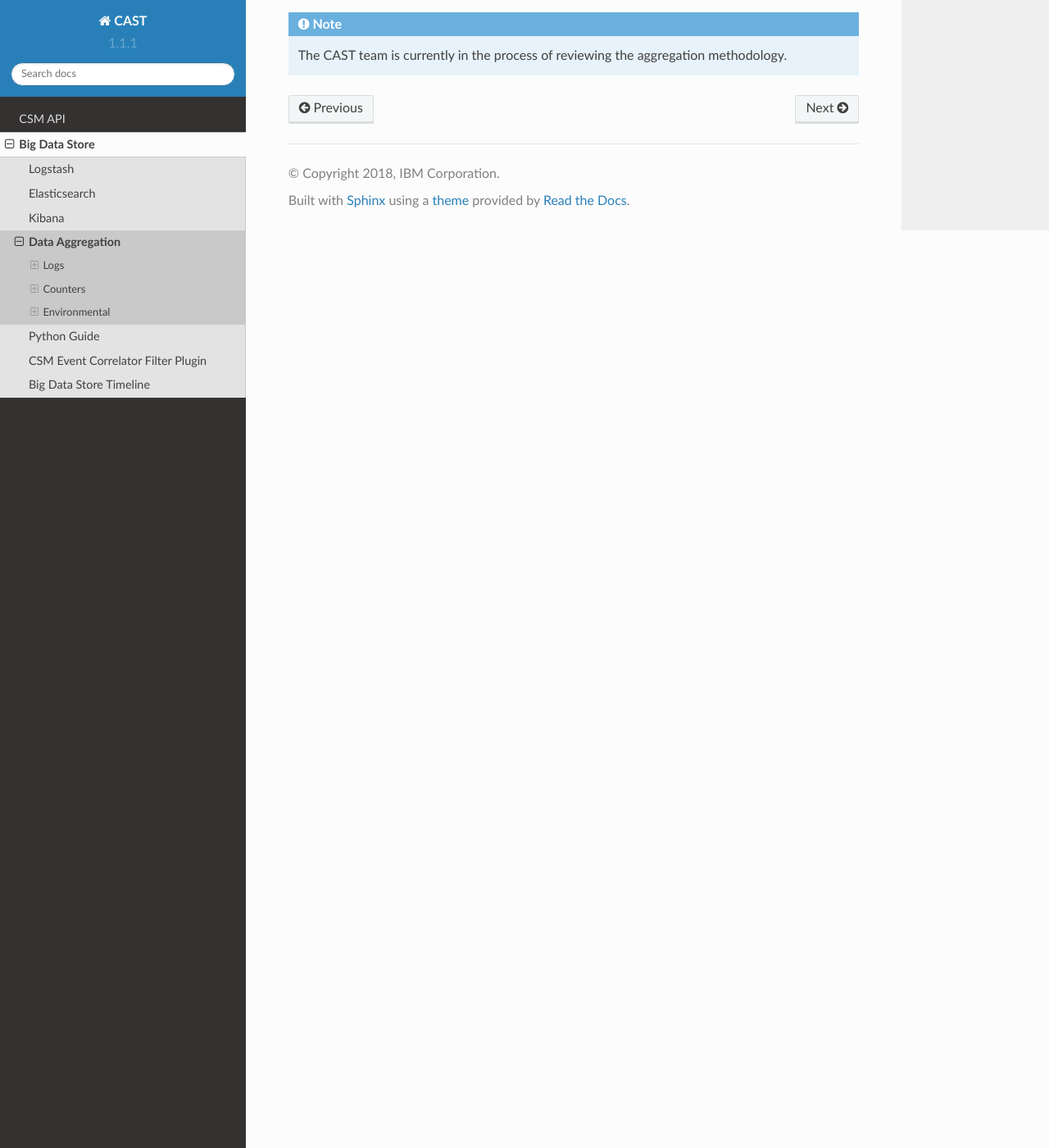
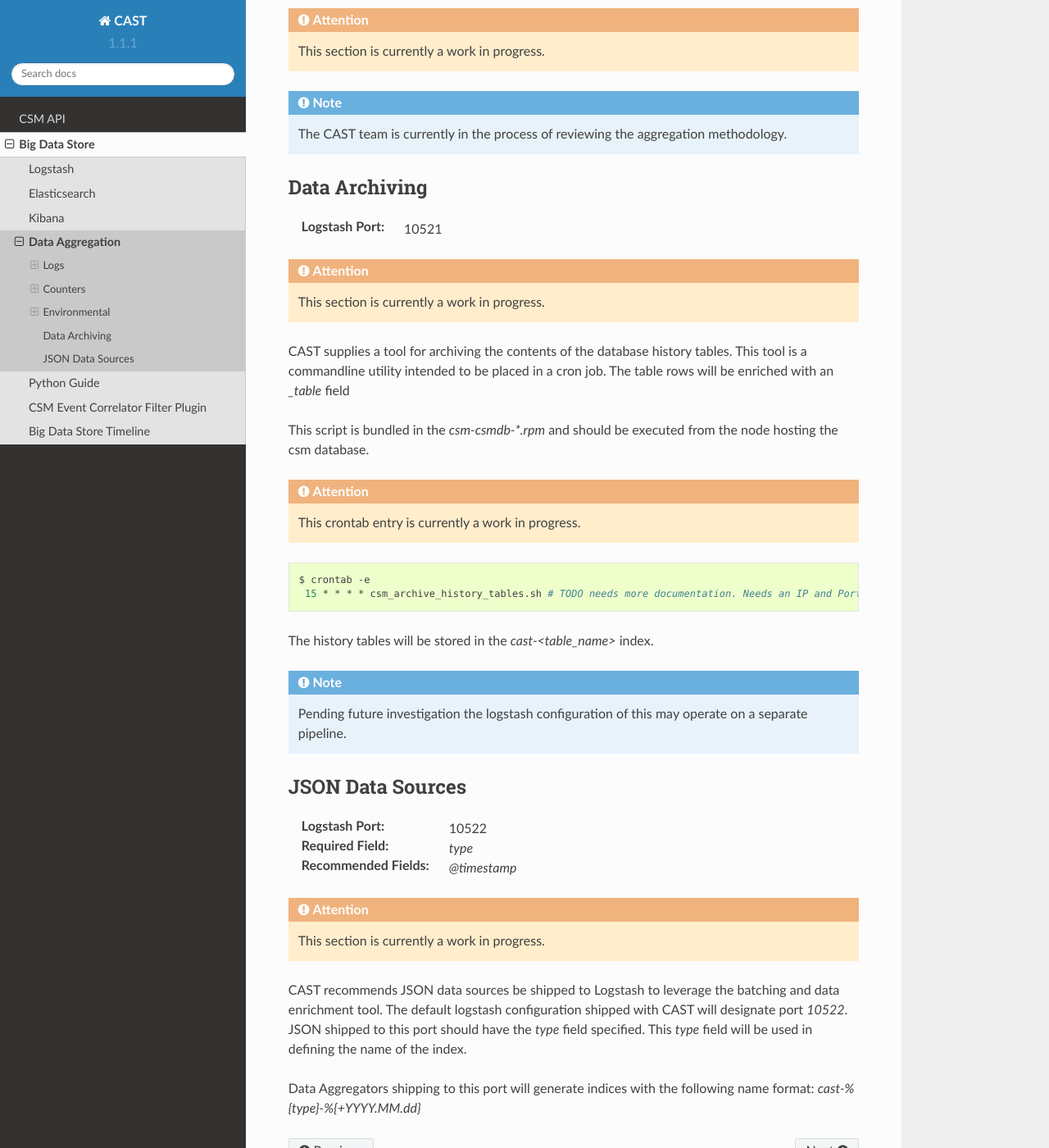
Before and after one commit to IBM/CAST, a Sphinx documentation site: the page built from docs/source/cast-big-data/data-aggregators.rst, in a window 1280 px wide and 1400 px high, scrolled down 8881 px. Shown: the whole window at 82% size. Built offline with Sphinx 7.4.7 and the Read the Docs theme 2.0.0, drawn with Linux system fonts in a browser that asks for light colours; some of the changed text lies outside the part shown.

Commit message:
Adding documentation for planned csmdb integration.

```diff
--- a/docs/source/cast-big-data/data-aggregators.rst
+++ b/docs/source/cast-big-data/data-aggregators.rst
@@ -360,6 +360,8 @@ collector
 
 .. serivce nodes need `gpfs.gss.pmcollector`
 
+`csm_big_data/data-aggregators/gpfs/zimon_collector.py`
+
 sensors
 ^^^^^^^
 
@@ -395,6 +397,53 @@ Node
 
 .. note:: The CAST team is currently in the process of reviewing the aggregation methodology.
 
+
+.. _DataArchiving:
+
+Data Archiving
+--------------
+
+:Logstash Port: 10521
+
+.. attention:: This section is currently a work in progress.
+
+CAST supplies a tool for archiving the contents of the database history tables. This tool
+is a commandline utility intended to be placed in a cron job. The table rows will be enriched with
+an `_table` field
+
+This script is bundled in the `csm-csmdb-*.rpm` and should be executed from the node hosting the
+csm database.
+
+
+.. attention:: This crontab entry is currently a work in progress.
+.. code-block:: bash
+
+   $ crontab -e
+    15 * * * * csm_archive_history_tables.sh # TODO needs more documentation. Needs an IP and Port
+
+
+The history tables will be stored in the *cast-<table_name>* index.
+
+.. note:: Pending future investigation the logstash configuration of this may operate on a separate pipeline.
+
+
+JSON Data Sources
+-----------------
+
+:Logstash Port: 10522
+:Required Field: `type`
+:Recommended Fields: `@timestamp`
+
+.. attention:: This section is currently a work in progress.
+
+CAST recommends JSON data sources be shipped to Logstash to leverage the batching and data enrichment
+tool. The default logstash configuration shipped with CAST will designate port `10522`. JSON shipped
+to this port should have the `type` field specified. This `type` field will be used in defining the
+name of the index.
+
+Data Aggregators shipping to this port will generate indices with the following name format:
+`cast-%{type}-%{+YYYY.MM.dd}`
+
 .. Links
 .. _xCat-GoConserver: http://xcat-docs.readthedocs.io/en/stable/advanced/goconserver/
 .. _Cumulus Linux User Guide:  https://docs.cumulusnetworks.com/display/DOCS/Cumulus+Linux+User+Guide
--- a/docs/source/cast-big-data/logstash.rst
+++ b/docs/source/cast-big-data/logstash.rst
@@ -140,6 +140,10 @@ The default ports and data tagging are as follows:
 +-----------------+--------------------+
 |      gocons     |       10520        |
 +-----------------+--------------------+
+| data_archiving  |       10521        |
++-----------------+--------------------+
+|    json_data    |       10522        |
++-----------------+--------------------+
 
 filter
 ******
```
Also changed, not shown: docs/source/cast-big-data/elasticsearch.rst (+28 -0 lines), 4 other files.
